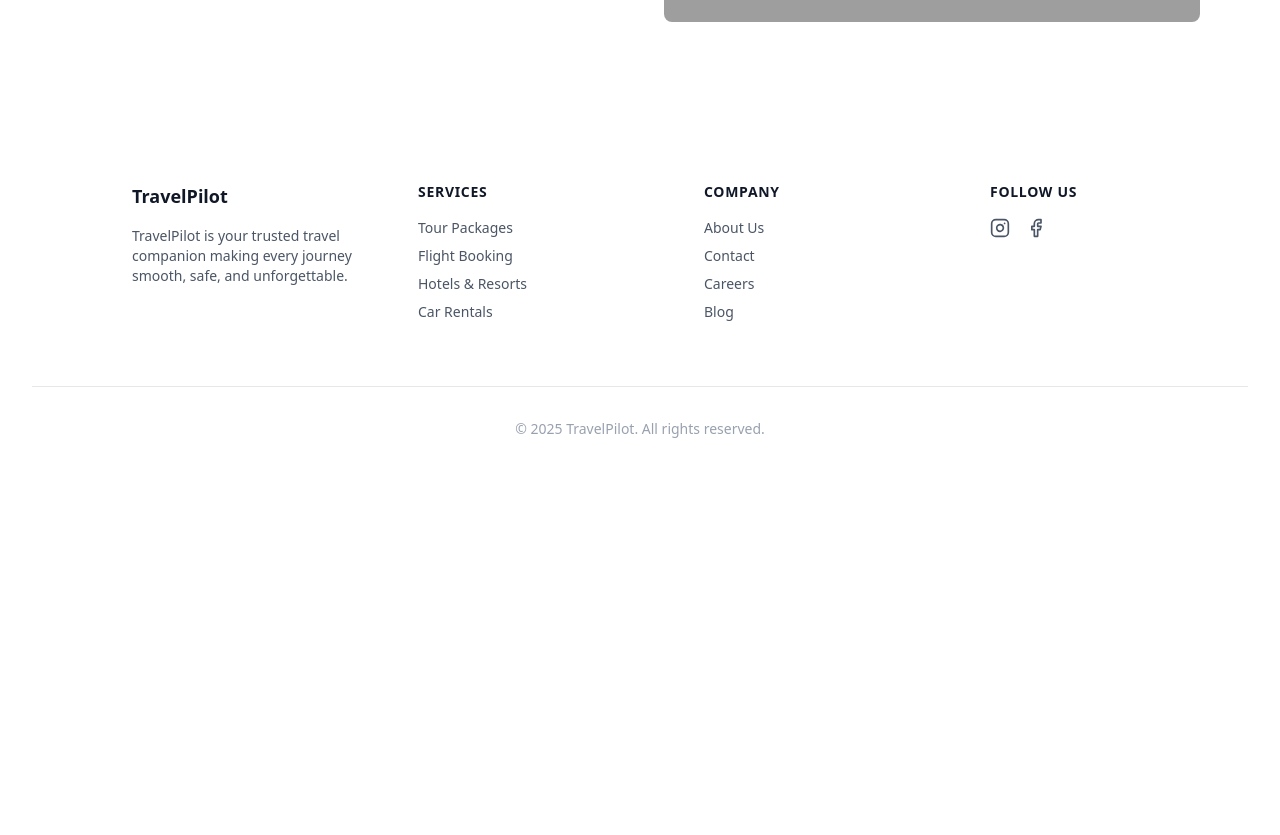
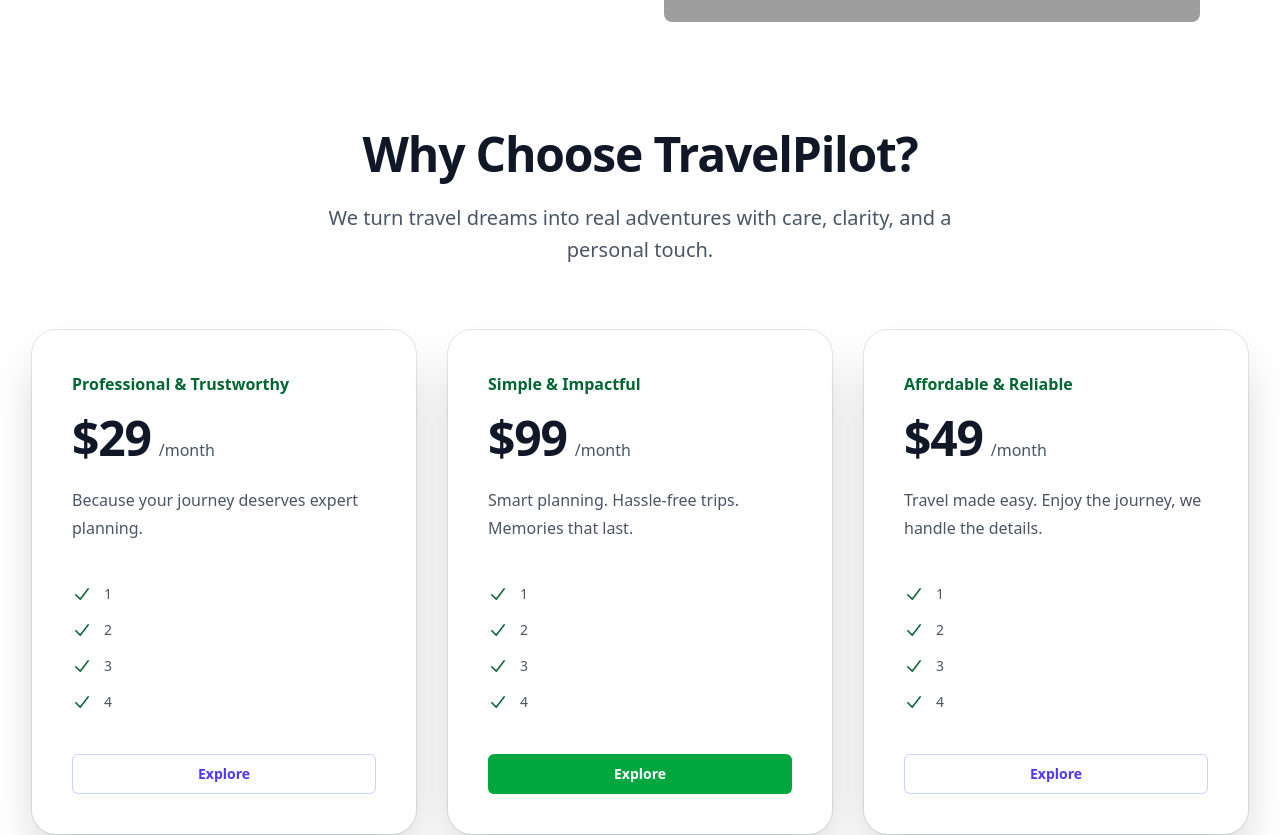
Before and after one commit to sreemonkavungal/TravelPilot, a React (Vite) app: page / in a window 1280 px wide. Shown: the part 480-1315 px from the top of the page. Before the commit the page ends 999 px from the top, so only its background shows below. Built offline with nearby package versions, Linux system fonts and the light colour scheme; grey boxes are pictures that could not be loaded.

Commit message:
why travelpilot section

```diff
--- /dev/null
+++ b/src/components/Why-TravelPilot.jsx
@@ -0,0 +1,121 @@
+import { CheckIcon } from '@heroicons/react/20/solid'
+
+const tiers = [
+  {
+    name: 'Professional & Trustworthy',
+    id: 'tier-hobby',
+    href: '#',
+    priceMonthly: '$29',
+    description: "Because your journey deserves expert planning.",
+    features: ['1', '2', '3', '4'],
+    featured: false,
+  },
+  {
+    name: 'Simple & Impactful',
+    id: 'tier-enterprise',
+    href: '#',
+    priceMonthly: '$99',
+    description: 'Smart planning. Hassle-free trips. Memories that last.',
+    features: ['1', '2', '3', '4'],
+    featured: true,
+  },
+{
+    name: 'Affordable & Reliable',
+    id: 'tier-business',
+    href: '#',
+    priceMonthly: '$49',
+    description: 'Travel made easy. Enjoy the journey, we handle the details.',
+    features: ['1', '2', '3', '4'],
+    featured: false,
+    },
+]
+
+function classNames(...classes) {
+  return classes.filter(Boolean).join(' ')
+}
+
+function WhyPilot() {
+  return (
+    <div className="relative isolate bg-white px-6 py-24 sm:py-5 lg:px-8">
+
+
+
+
+      <div className="mx-auto max-w-4xl text-center">
+        {/* <h2 className="text-base/7 font-semibold text-green-800">Pricing</h2> */}
+        <p className="mt-2 text-5xl font-bold tracking-tight text-balance text-gray-900 sm:text-5xl">
+          Why Choose TravelPilot?
+        </p>
+      </div>
+      <p className="mx-auto mt-6 max-w-2xl text-center text-lg font-medium text-pretty text-gray-600 sm:text-xl/8">
+    We turn travel dreams into real adventures with care, clarity, and a personal touch.
+      </p>
+      {/* <div className="mx-auto mt-16 grid max-w-lg grid-cols-1 items-center gap-y-6 sm:mt-20 sm:gap-y-0 lg:max-w-4xl lg:grid-cols-3"> */}
+        <div className="mx-auto mt-16 grid max-w-7xl grid-cols-1 gap-8 sm:grid-cols-2 lg:grid-cols-3 items-start">
+
+        {tiers.map((tier, tierIdx) => (
+
+     <div
+  key={tier.id}
+  className={classNames(
+    'bg-white shadow-2xl',
+    'rounded-3xl p-8 ring-1 ring-gray-900/10 sm:p-10'
+  )}
+>
+
+            <h3
+              id={tier.id}
+              className={classNames(tier.featured ? 'text-green-800' : 'text-green-800', 'text-base/7 font-semibold')}
+            >
+              {tier.name}
+            </h3>
+            <p className="mt-4 flex items-baseline gap-x-2">
+              <span
+                className={classNames(
+                  tier.featured ? 'text-gray-900' : 'text-gray-900',
+                  'text-5xl font-semibold tracking-tight',
+                )}
+              >
+                {tier.priceMonthly}
+              </span>
+              <span className={classNames(tier.featured ? 'text-gray-600' : 'text-gray-600', 'text-base')}>/month</span>
+            </p>
+            <p className={classNames(tier.featured ? 'text-gray-600' : 'text-gray-600', 'mt-6 text-base/7')}>
+              {tier.description}
+            </p>
+            <ul
+              role="list"
+              className={classNames(
+                tier.featured ? 'text-gray-600' : 'text-gray-600',
+                'mt-8 space-y-3 text-sm/6 sm:mt-10',
+              )}
+            >
+              {tier.features.map((feature) => (
+                <li key={feature} className="flex gap-x-3">
+                  <CheckIcon
+                    aria-hidden="true"
+                    className={classNames(tier.featured ? 'text-green-800' : 'text-green-800', 'h-6 w-5 flex-none')}
+                  />
+                  {feature}
+                </li>
+              ))}
+            </ul>
+            <a
+              href={tier.href}
+              aria-describedby={tier.id}
+              className={classNames(
+                tier.featured
+                  ? 'bg-green-600 text-white shadow-xs hover:bg-green-800 focus-visible:outline-indigo-500'
+                  : 'text-indigo-600 ring-1 ring-indigo-200 ring-inset hover:ring-indigo-300 focus-visible:outline-indigo-600',
+                'mt-8 block rounded-md px-3.5 py-2.5 text-center text-sm font-semibold focus-visible:outline-2 focus-visible:outline-offset-2 sm:mt-10',
+              )}
+            >
+              Explore
+            </a>
+          </div>
+        ))}
+      </div>
+    </div>
+  )
+}
+export default WhyPilot;
--- a/src/pages/HomePage.jsx
+++ b/src/pages/HomePage.jsx
@@ -2,6 +2,7 @@
 import NavBar from "../components/NavBar.jsx";
 import ContentSection from "../components/ContentSection.jsx";
 import FooterSection from "../components/FooterSection.jsx";
+import WhyPilot from "../components/Why-TravelPilot.jsx";
 
 
 
@@ -12,6 +13,7 @@
         <>
         <NavBar/>
         <ContentSection/>
+        <WhyPilot/>
         <FooterSection/>
         </>
     )
```
